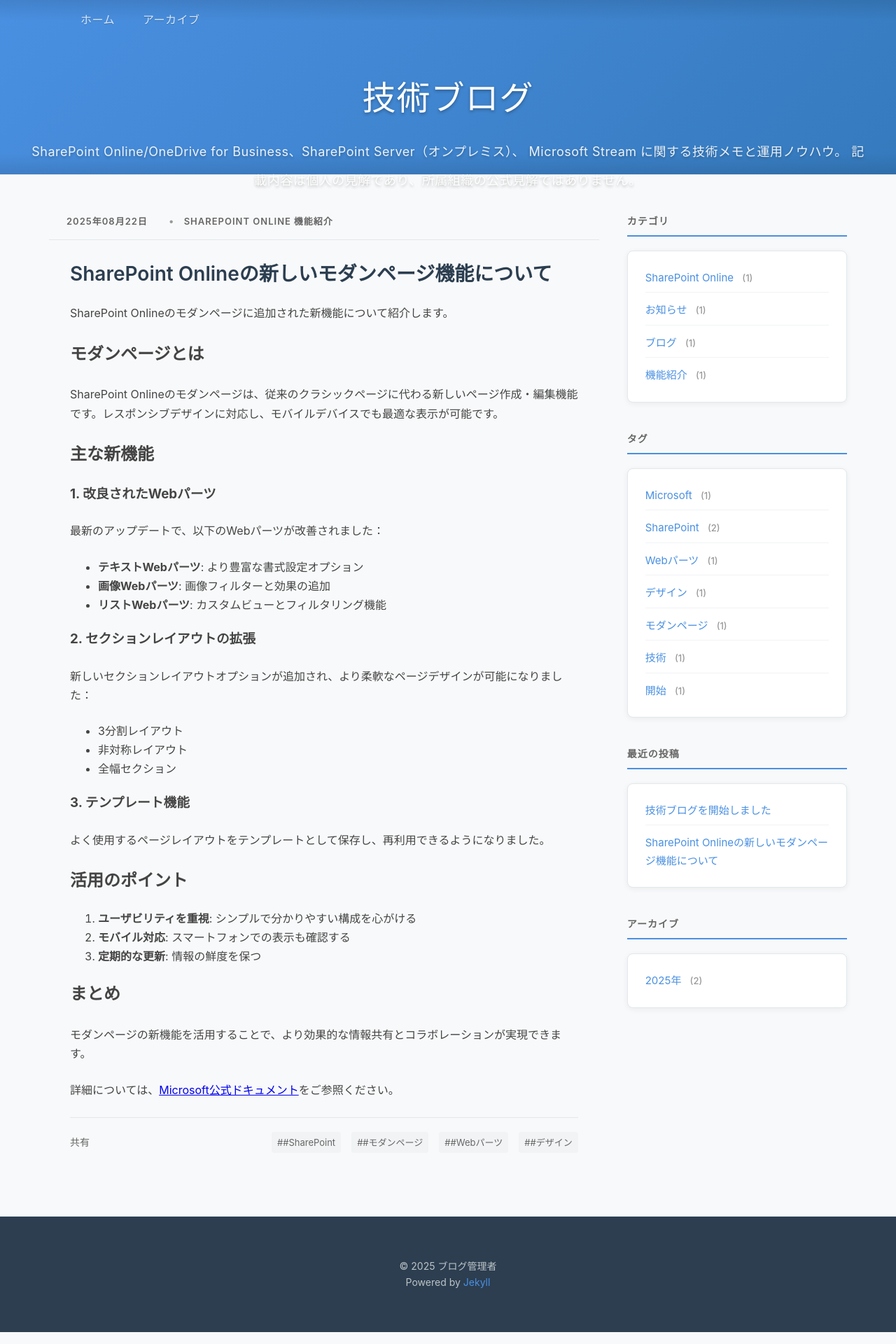
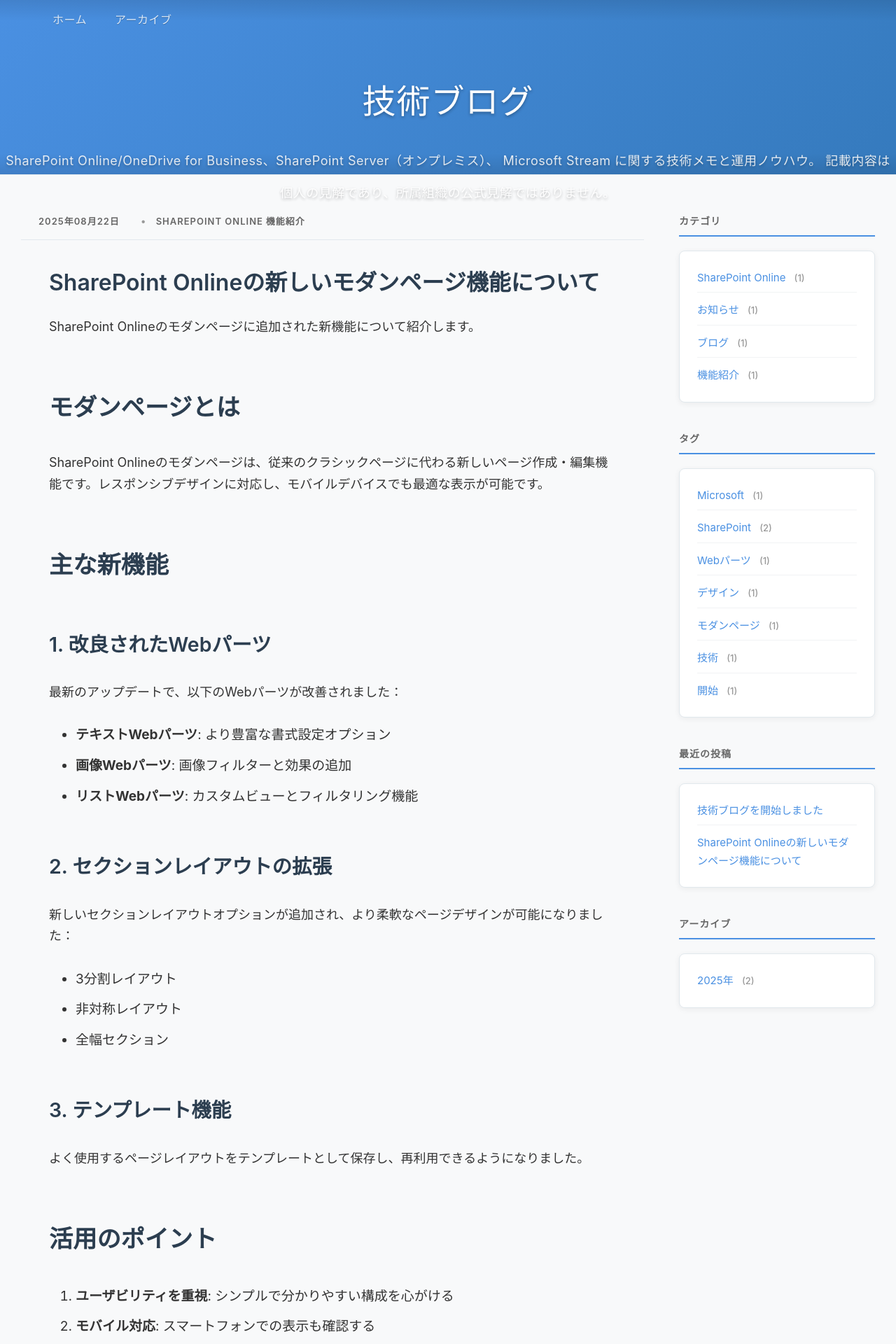
Before and after one commit to kokurata/kokurata-blog, a Jekyll site: the page built from docs/_posts/2025-08-22-sharepoint-modern-pages.md, in a window 1280 px wide. Shown: the top 1920 px of the page at 70% size. Built offline with Jekyll 4.4.1, drawn with Linux system fonts in a browser that asks for light colours.

Commit message:
Improve typography and layout for better readability - Increase base font size from 16px to 18px - Expand main content area (flex: 3.5 vs 2.5) - Increase max-width from 1200px to 1400px - Enhance article title size to 32px - Adjust article entry text to 18px (19px for post pages) - Add responsive font scaling for larger screens (1600px+) - Improve tablet and mobile responsive design - Add dedicated styling for post detail pages

```diff
--- a/docs/assets/styles.css
+++ b/docs/assets/styles.css
@@ -13,14 +13,14 @@
 
 body {
   background: #f8f9fa;
-  font: 16px -apple-system, BlinkMacSystemFont, "Segoe UI", "Roboto", "Oxygen", "Ubuntu", "Cantarell", "Fira Sans", "Droid Sans", "Helvetica Neue", sans-serif;
+  font: 18px -apple-system, BlinkMacSystemFont, "Segoe UI", "Roboto", "Oxygen", "Ubuntu", "Cantarell", "Fira Sans", "Droid Sans", "Helvetica Neue", sans-serif;
   -webkit-text-size-adjust: 100%;
   color: #333;
   line-height: 1.7;
 }
 
 .outer {
-  max-width: 1200px;
+  max-width: 1400px;
   margin: 0 auto;
   padding: 0 30px;
 }
@@ -156,17 +156,19 @@
 /* メインコンテンツとサイドバー */
 .outer {
   display: flex;
-  gap: 40px;
+  gap: 50px;
   margin-top: 0;
 }
 
 #main {
-  flex: 2.5;
+  flex: 3.5;
+  max-width: none;
 }
 
 #sidebar {
   flex: 1;
-  max-width: 350px;
+  max-width: 300px;
+  min-width: 280px;
 }
 
 /* 記事アーカイブ */
@@ -239,7 +241,7 @@
 }
 
 .article-title {
-  font-size: 28px;
+  font-size: 32px;
   font-weight: 600;
   color: #2c3e50;
   line-height: 1.3;
@@ -259,12 +261,12 @@
 .article-entry {
   color: #444;
   line-height: 1.7;
-  font-size: 16px;
+  font-size: 18px;
 }
 
 .article-entry p {
   margin: 1.5em 0;
-  font-size: 16px;
+  font-size: 18px;
   line-height: 1.7;
 }
 
@@ -444,10 +446,25 @@
   .outer {
     flex-direction: column;
     padding: 0 20px;
+    gap: 30px;
+  }
+
+  #main {
+    flex: none;
+    max-width: none;
   }
 
   #sidebar {
+    flex: none;
     max-width: none;
+  }
+
+  .article-entry {
+    font-size: 17px;
+  }
+
+  .article-entry p {
+    font-size: 17px;
   }
 }
 
@@ -520,3 +537,74 @@
   line-height: 1.6em;
   font-size: 16px;
 }
+
+/* 投稿記事の詳細ページ */
+.article-type-post .article-inner {
+  padding: 40px;
+}
+
+.article-type-post .article-entry {
+  font-size: 19px;
+  line-height: 1.8;
+  color: #333;
+}
+
+.article-type-post .article-entry h1,
+.article-type-post .article-entry h2,
+.article-type-post .article-entry h3,
+.article-type-post .article-entry h4 {
+  margin: 2em 0 1em;
+  font-weight: 600;
+  color: #2c3e50;
+}
+
+.article-type-post .article-entry h1 {
+  font-size: 2.2em;
+}
+
+.article-type-post .article-entry h2 {
+  font-size: 1.8em;
+}
+
+.article-type-post .article-entry h3 {
+  font-size: 1.5em;
+}
+
+.article-type-post .article-entry ul,
+.article-type-post .article-entry ol {
+  margin: 1.5em 0;
+  padding-left: 2em;
+}
+
+.article-type-post .article-entry li {
+  margin: 0.5em 0;
+  font-size: 19px;
+  line-height: 1.8;
+}
+
+/* より大きな画面での調整 */
+@media screen and (min-width: 1600px) {
+  .outer {
+    max-width: 1600px;
+  }
+
+  #main {
+    flex: 4;
+  }
+
+  .article-entry {
+    font-size: 20px;
+  }
+
+  .article-entry p {
+    font-size: 20px;
+  }
+
+  .article-type-post .article-entry {
+    font-size: 21px;
+  }
+
+  .article-type-post .article-entry li {
+    font-size: 21px;
+  }
+}
```
